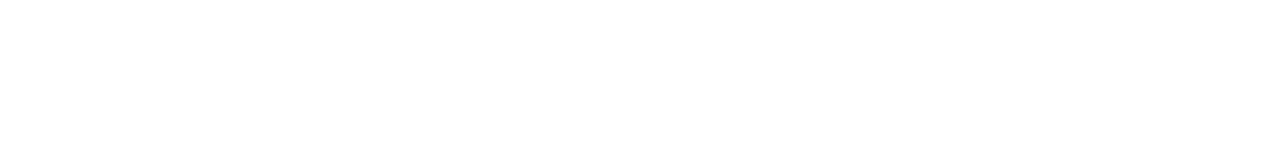
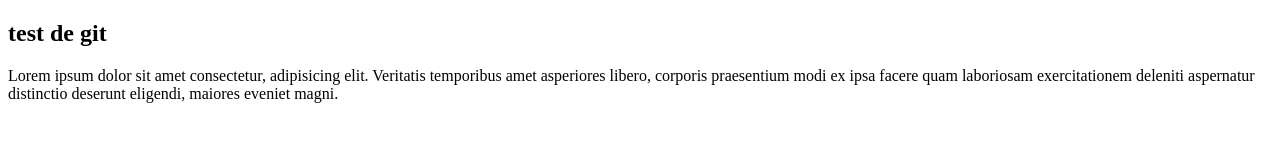
Before and after one commit to ELfatihy1/1projet, a plain HTML site: page index.html in a window 1280 px wide. Drawn offline with Linux system fonts and the light colour scheme.

Commit message:
insert title and paragraphe

```diff
--- a/index.html
+++ b/index.html
@@ -5,7 +5,12 @@
     <meta name="viewport" content="width=device-width, initial-scale=1.0">
     <title>Document</title>
 </head>
+
 <body>
+    <h2> test de git </h2>
+    <p> Lorem ipsum dolor sit amet consectetur, adipisicing elit. Veritatis temporibus amet asperiores libero, corporis praesentium modi ex ipsa facere quam laboriosam exercitationem deleniti aspernatur distinctio deserunt eligendi, maiores eveniet magni.
+
+    </p>
 
 </body>
 </html>
```
